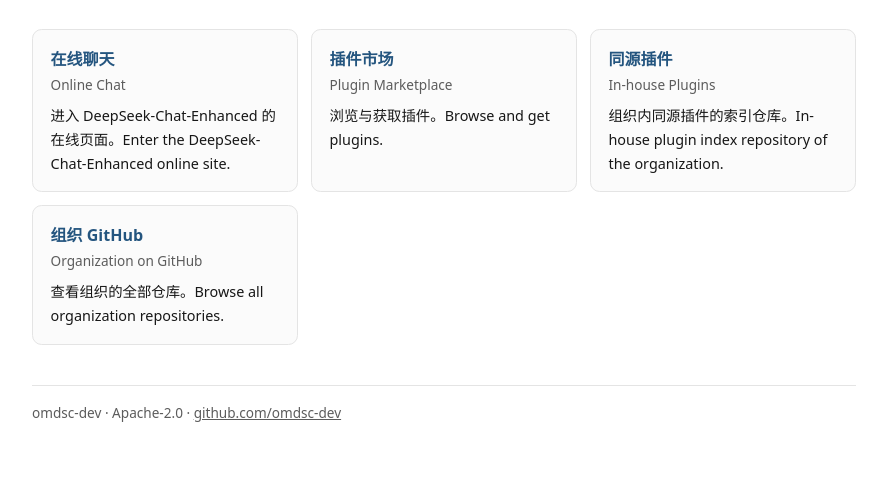
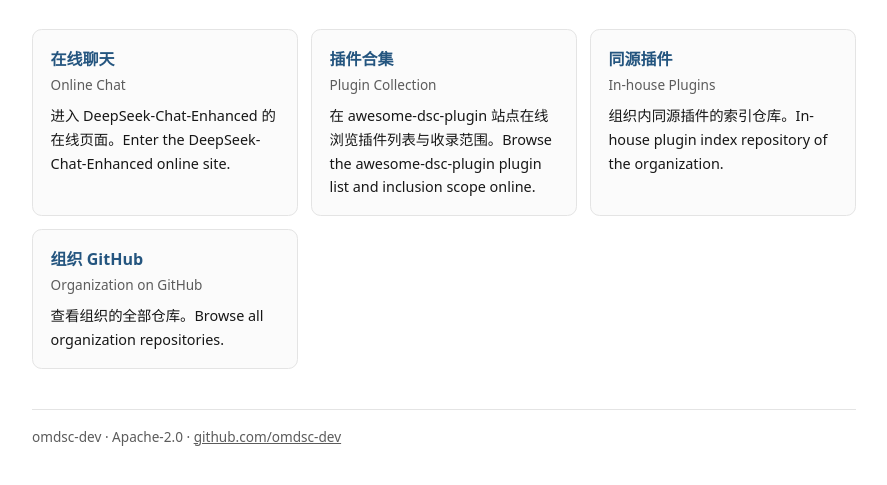
Before and after one commit to omds-chat/omds-chat.github.io, a plain HTML site: page index.html in a window 1280 px wide. Shown: the part 123-608 px from the top of the page, without its empty margins (196-1083 px from the left). Drawn offline with Linux system fonts and the light colour scheme.

Commit message:
docs: point the plugin card at the awesome-dsc-plugin site
Replace the retired marketplace domain with the awesome-dsc-plugin pages entry and
retitle the card for the plugin collection, in both Chinese and English.

```diff
--- a/index.html
+++ b/index.html
@@ -94,10 +94,10 @@
       </a>
     </li>
     <li>
-      <a class="card" href="https://omdsc-market.com/zh-CN/" rel="noopener">
-        <span class="name">插件市场</span>
-        <span class="en">Plugin Marketplace</span>
-        <span class="desc">浏览与获取插件。Browse and get plugins.</span>
+      <a class="card" href="https://omdsc-dev.github.io/awesome-dsc-plugin/" rel="noopener">
+        <span class="name">插件合集</span>
+        <span class="en">Plugin Collection</span>
+        <span class="desc">在 awesome-dsc-plugin 站点在线浏览插件列表与收录范围。Browse the awesome-dsc-plugin plugin list and inclusion scope online.</span>
       </a>
     </li>
     <li>
```
